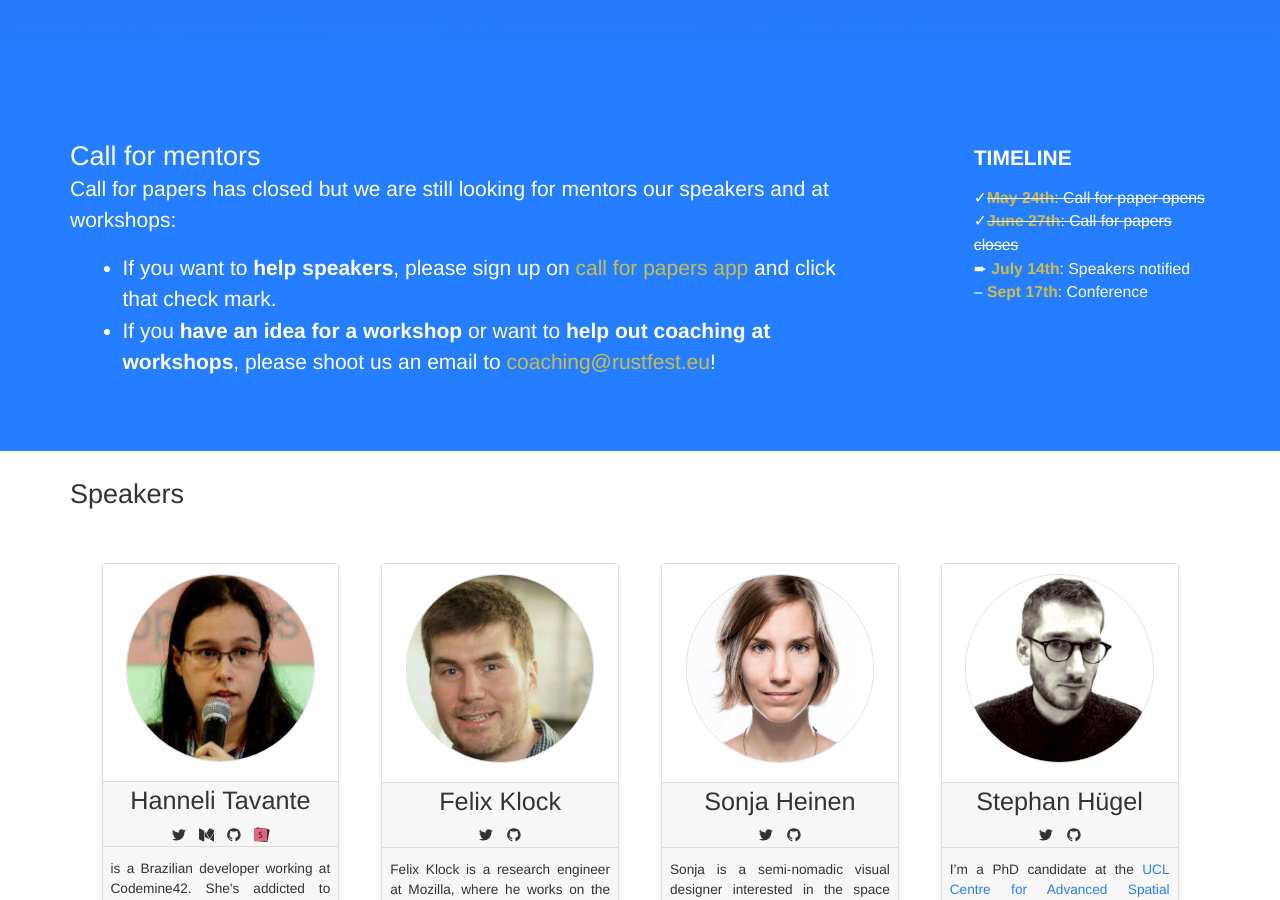
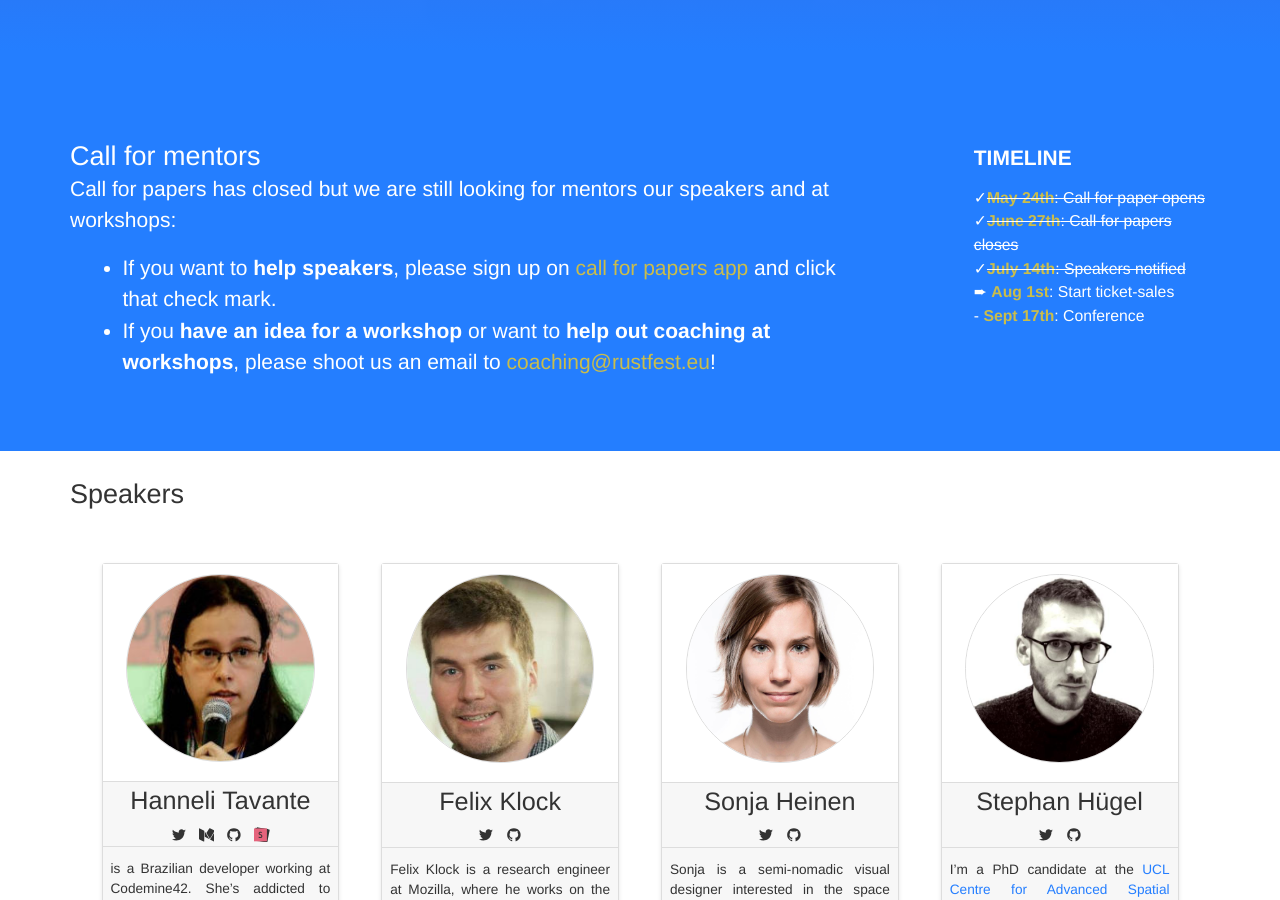
Before and after one commit to RustFestEU/blog.rustfest.eu, a Jekyll site: the page built from index.html, in a window 1280 px wide and 900 px high, scrolled down 567 px. Built offline with Jekyll 4.4.1, drawn with Linux system fonts in a browser that asks for light colours.

Commit message:
revise timeline

```diff
--- a/index.html
+++ b/index.html
@@ -69,8 +69,9 @@ bodytags: with-hero
         <p>
           ✓<span style="text-decoration: line-through"><span class="highlight">May 24th</span>: Call for paper opens</span> <br>
           ✓<span style="text-decoration: line-through"><span class="highlight">June 27th</span>: Call for papers closes</span><br>
-          ➨ <span class="highlight">July 14th</span>: Speakers notified <br>
-          – <span class="highlight">Sept 17th</span>: Conference
+          ✓<span style="text-decoration: line-through"><span class="highlight">July 14th</span>: Speakers notified </span><br>
+          ➨ <span class="highlight">Aug 1st</span>: Start ticket-sales <br />
+          - <span class="highlight">Sept 17th</span>: Conference
         </p>
       </div>
     </div>
```
